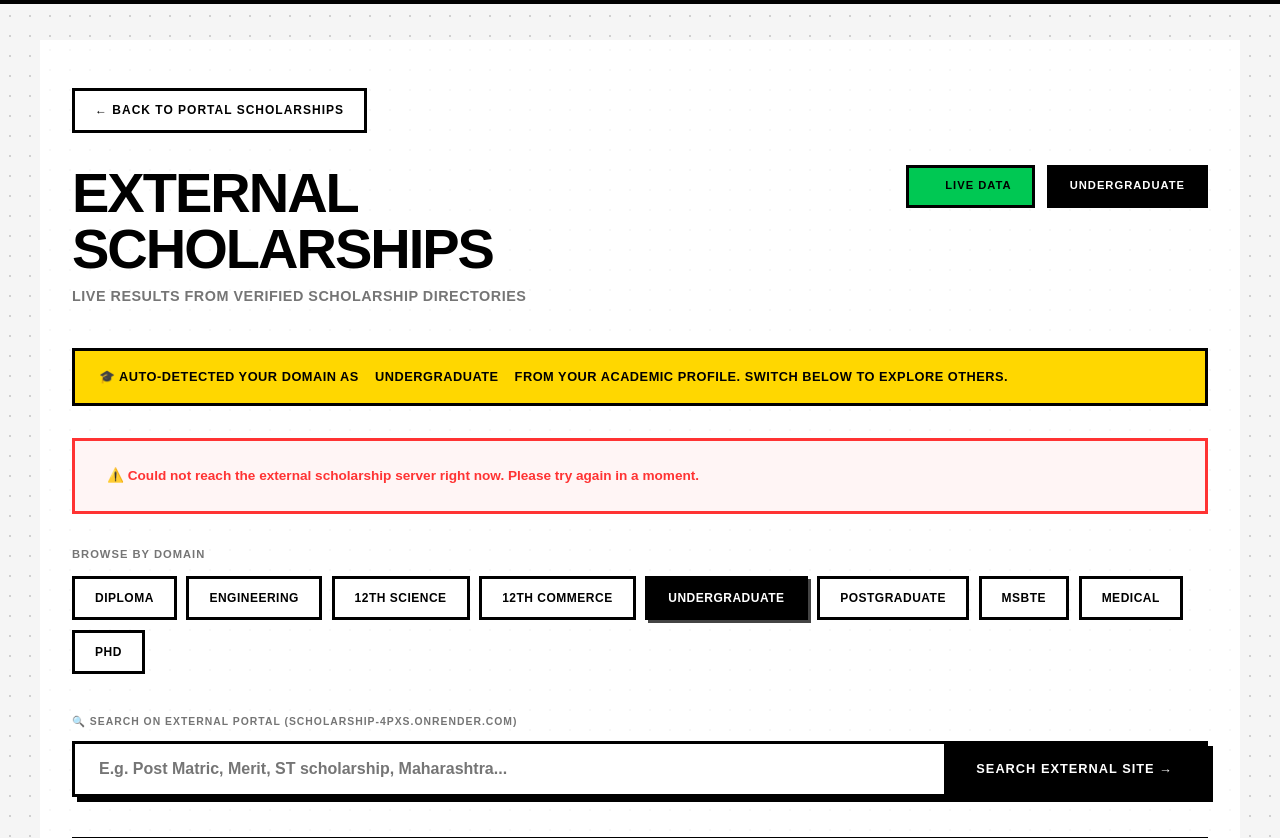
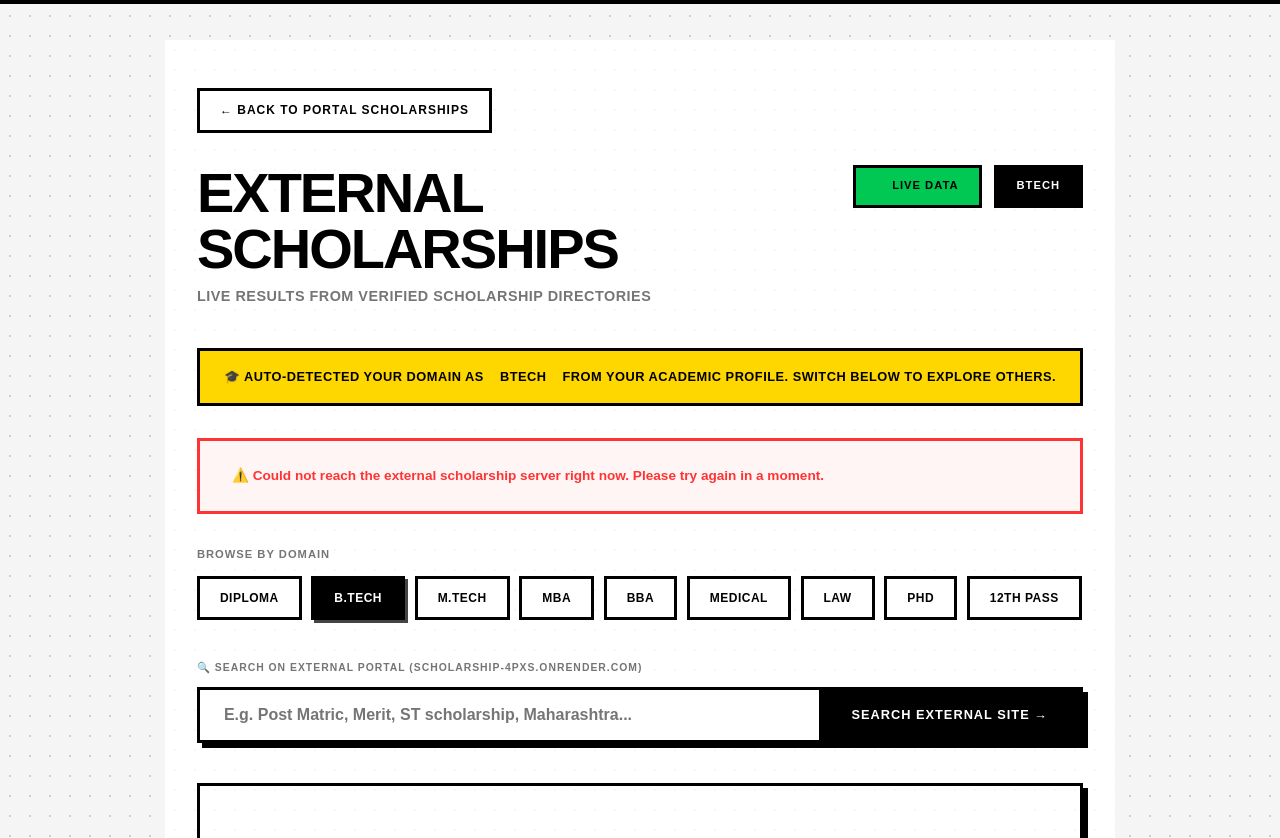
Before and after one commit to shivansht5963/scholarship_project, a Django app: page /scholarships/external/ in a window 1280 px wide. Shown: the part 194-1032 px from the top of the page. Run offline with Django 5.2, Linux system fonts and the light colour scheme; a user stored in the database is signed in; data comes from the database, SQL or seed files in the repository; data that the repository does not hold is empty.

Commit message:
eworking fine till here

```diff
--- a/scholarships/templates/scholarships/external_scholarships.html
+++ b/scholarships/templates/scholarships/external_scholarships.html
@@ -601,7 +601,7 @@
             <div class="domain-switcher-label">Browse by Domain</div>
             <div class="domain-pills">
                 {% for slug, label in domain_options %}
-                <a href="?domain={{ slug }}" class="domain-pill {% if domain == slug %}active{% endif %}">
+                <a href="?category={{ slug }}" class="domain-pill {% if domain == slug %}active{% endif %}">
                     {{ label }}
                 </a>
                 {% endfor %}
--- a/scholarships/views.py
+++ b/scholarships/views.py
@@ -202,81 +202,76 @@ def recommended_scholarships(request):
 
 # ── External Scholarships (via external API) ──────────────────────────────────
 
-# Maps (degree_level, stream_keyword) → domain string for the API
+# Maps (degree_level, stream_keyword) → category string for the API
 _DEGREE_DOMAIN_MAP = [
     ('Diploma',  None,          'diploma'),
-    ('10th',     None,          '10th pass'),
-    ('12th',     'science',     'science'),
-    ('12th',     'commerce',    'commerce'),
-    ('12th',     'arts',        'arts'),
-    ('12th',     None,          '12th pass'),
-    ('UG',       'engineering', 'engineering'),
+    ('10th',     None,          '10th'),
+    ('12th',     'science',     '12th'),
+    ('12th',     'commerce',    '12th'),
+    ('12th',     'arts',        '12th'),
+    ('12th',     None,          '12th'),
+    ('UG',       'engineering', 'btech'),
     ('UG',       'medical',     'medical'),
     ('UG',       'law',         'law'),
-    ('UG',       'management',  'management'),
-    ('UG',       None,          'undergraduate'),
+    ('UG',       'management',  'bba'),
+    ('UG',       None,          'btech'),
     ('PG',       'engineering', 'mtech'),
     ('PG',       'management',  'mba'),
-    ('PG',       None,          'postgraduate'),
+    ('PG',       None,          'mtech'),
     ('PhD',      None,          'phd'),
 ]
 
 # Quick list shown as switcher pills on the page
 DOMAIN_OPTIONS = [
-    ('diploma',       'Diploma'),
-    ('engineering',   'Engineering'),
-    ('science',       '12th Science'),
-    ('commerce',      '12th Commerce'),
-    ('undergraduate', 'Undergraduate'),
-    ('postgraduate',  'Postgraduate'),
-    ('msbte',         'MSBTE'),
-    ('medical',       'Medical'),
-    ('phd',           'PhD'),
+    ('diploma',  'Diploma'),
+    ('btech',    'B.Tech'),
+    ('mtech',    'M.Tech'),
+    ('mba',      'MBA'),
+    ('bba',      'BBA'),
+    ('medical',  'Medical'),
+    ('law',      'Law'),
+    ('phd',      'PhD'),
+    ('12th',     '12th Pass'),
 ]
 
 
 def _detect_domain(student_profile):
-    """Auto-detect the best API domain string from student's AcademicRecord."""
+    """Auto-detect the best API category string from student's AcademicRecord."""
     if not student_profile:
-        return 'undergraduate'
+        return 'btech'
     try:
         record = student_profile.academic_records.order_by('-id').first()
         if not record:
-            return 'undergraduate'
+            return 'btech'
         degree = record.degree_level or ''
         stream = (record.stream or '').lower()
-        institution = (record.institution_name or '').lower()
 
-        # MSBTE special case — check institution name
-        if 'msbte' in institution:
-            return 'msbte'
-
-        for deg, stream_kw, domain in _DEGREE_DOMAIN_MAP:
+        for deg, stream_kw, category in _DEGREE_DOMAIN_MAP:
             if deg == degree:
                 if stream_kw is None or stream_kw in stream:
-                    return domain
+                    return category
     except Exception:
         pass
-    return 'undergraduate'
+    return 'btech'
 
 
-def _fetch_external_scholarships(domain):
+def _fetch_external_scholarships(category):
     """
     Call the external scholarship search API.
     Returns (list_of_scholarships, total_found, error_message).
     """
-    API_BASE = 'https://scholarship-4pxs.onrender.com/api/main-search/'
-    params = urllib.parse.urlencode({'domain': domain})
+    API_BASE = 'https://scholarship-4pxs.onrender.com/api/saved-scholarships/'
+    params = urllib.parse.urlencode({'category': category})
     url = f'{API_BASE}?{params}'
     try:
         req = urllib.request.Request(url, headers={'Accept': 'application/json'})
         with urllib.request.urlopen(req, timeout=10) as resp:
-            data = json.loads(resp.read().decode())
-            scholarships = data.get('scholarships', [])
-            total = data.get('total_found', len(scholarships))
+            payload = json.loads(resp.read().decode())
+            scholarships = payload.get('data', [])
+            total = payload.get('total_results', len(scholarships))
             return scholarships, total, None
     except Exception as exc:
-        logger.warning(f'External scholarship API error for domain={domain!r}: {exc}')
+        logger.warning(f'External scholarship API error for category={category!r}: {exc}')
         return [], 0, str(exc)
 
 
@@ -285,9 +280,9 @@ def external_scholarships(request):
     """Show live external scholarships fetched from the third-party API."""
     student = _get_student_profile(request.user)
 
-    # Determine domain: manual override > auto-detected from profile
+    # Determine category: manual override > auto-detected from profile
     auto_domain = _detect_domain(student)
-    domain = request.GET.get('domain', '').strip().lower() or auto_domain
+    domain = request.GET.get('category', '').strip().lower() or auto_domain
     manual = (domain != auto_domain)
 
     scholarships, total_found, api_error = _fetch_external_scholarships(domain)
```
Also changed, not shown: 1 other file.
